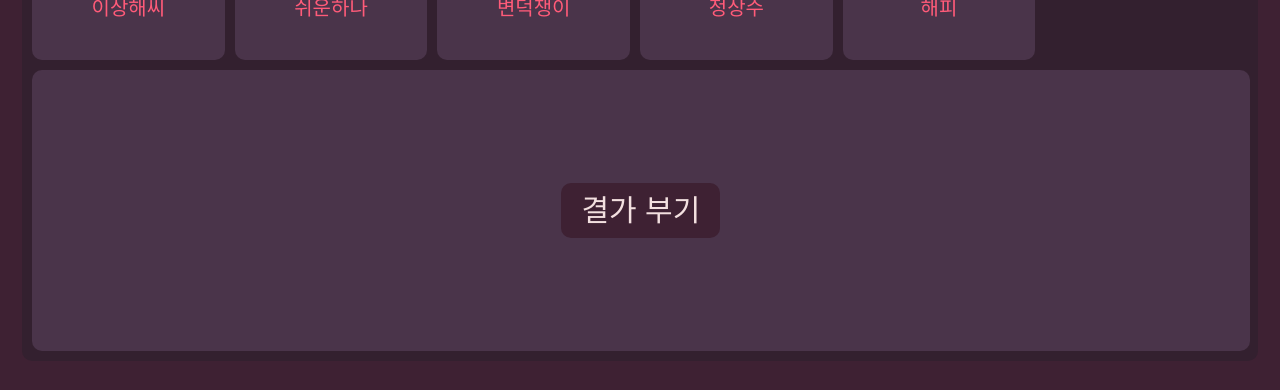
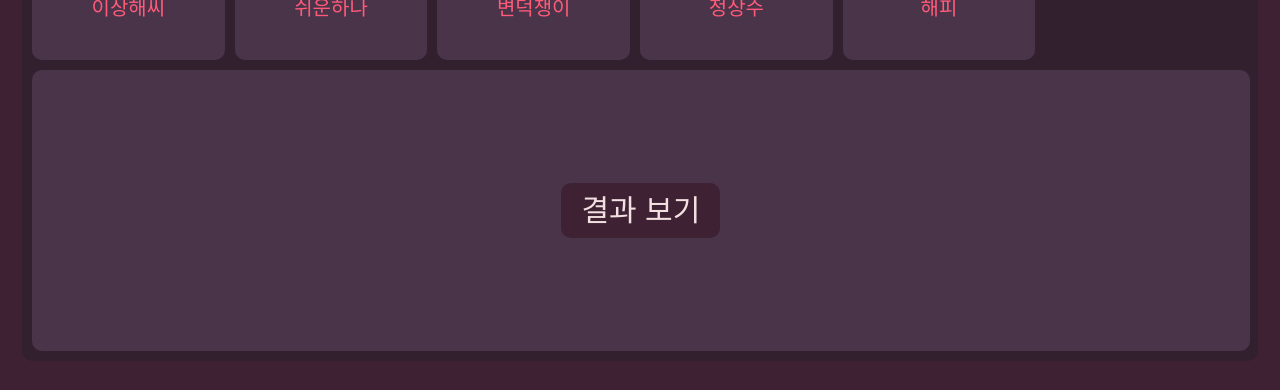
Before and after one commit to predictyson/BangBangGokGok, a React (Vite) app in the folder FrontEnd/: page /groupset in a window 1280 px wide. Shown: the part 346-736 px from the top of the page. Built offline with nearby package versions, Linux system fonts and the light colour scheme.

Commit message:
✨ feat: 그룹셋 추천 결과 타이핑 대기 애니메이션 추가

```diff
--- a/FrontEnd/src/components/group/ThemeRecSection.tsx
+++ b/FrontEnd/src/components/group/ThemeRecSection.tsx
@@ -1,15 +1,44 @@
 import { theme } from "@/styles/theme";
-import React from "react";
-import styled from "styled-components";
+import React, { useState, useEffect } from "react";
+import styled, { keyframes } from "styled-components";
 
 export default function ThemeRecSection({
   userList,
 }: {
   userList: GroupSetUer[];
 }) {
+  const [recTheme, setRectTheme] = useState<IThemeData[]>([]);
+  const [isShow, setIsShow] = useState<boolean>(false);
+  const [isWaiting, setIsWaiting] = useState<boolean>(false);
+
+  useEffect(() => {
+    if (isWaiting) {
+      setTimeout(() => {
+        setIsShow(true);
+        setIsWaiting(false);
+      }, 5000);
+    }
+  }, [isWaiting]);
+
+  const handleResult = () => {
+    setIsWaiting(true);
+  };
+
   return (
     <Container>
-      <ResultButton>결가 부기</ResultButton>
+      {!isShow ? (
+        <>
+          {isWaiting ? (
+            <WaitAnimation>
+              <b>이상해씨</b> 님의 그룹의 맞춤 추천 테마를 찾는중입니다......
+            </WaitAnimation>
+          ) : (
+            <ResultButton onClick={handleResult}>결과 보기</ResultButton>
+          )}
+        </>
+      ) : (
+        "result"
+      )}
     </Container>
   );
 }
@@ -38,3 +67,22 @@ const ResultButton = styled.div`
     transform: scale(1.1);
   }
 `;
+const typing = keyframes`
+  from {
+    width: 0;
+  }
+  to {
+    width: 100%;
+  }
+`;
+
+const WaitAnimation = styled.div`
+  margin: 0 auto;
+  text-align: center;
+  font-size: 3rem;
+  padding: 1rem;
+  white-space: nowrap;
+  color: ${theme.colors.pink};
+  overflow: hidden; /* 요소 내의 내용이 넘치는 경우 가려진 부분은 보이지 않게 함 */
+  animation: ${typing} 5s steps(60, end); /* 5초 동안 한글자씩 타이핑되는 애니메이션 */
+`;
```
